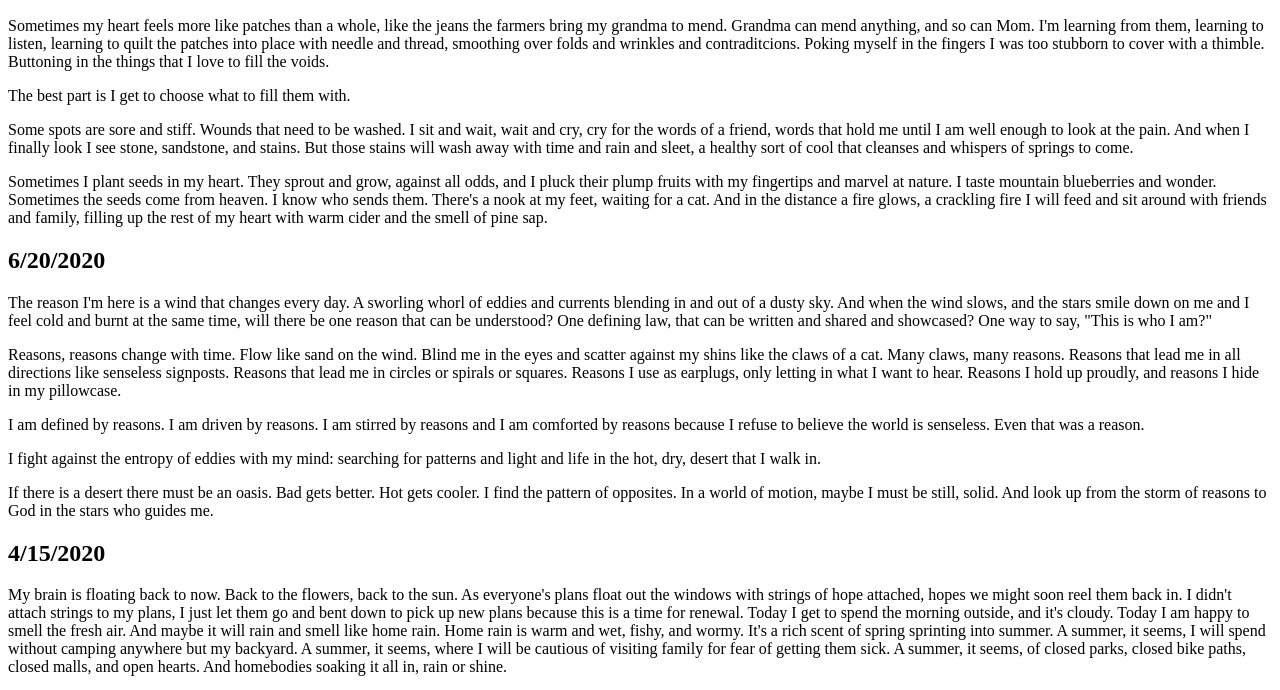
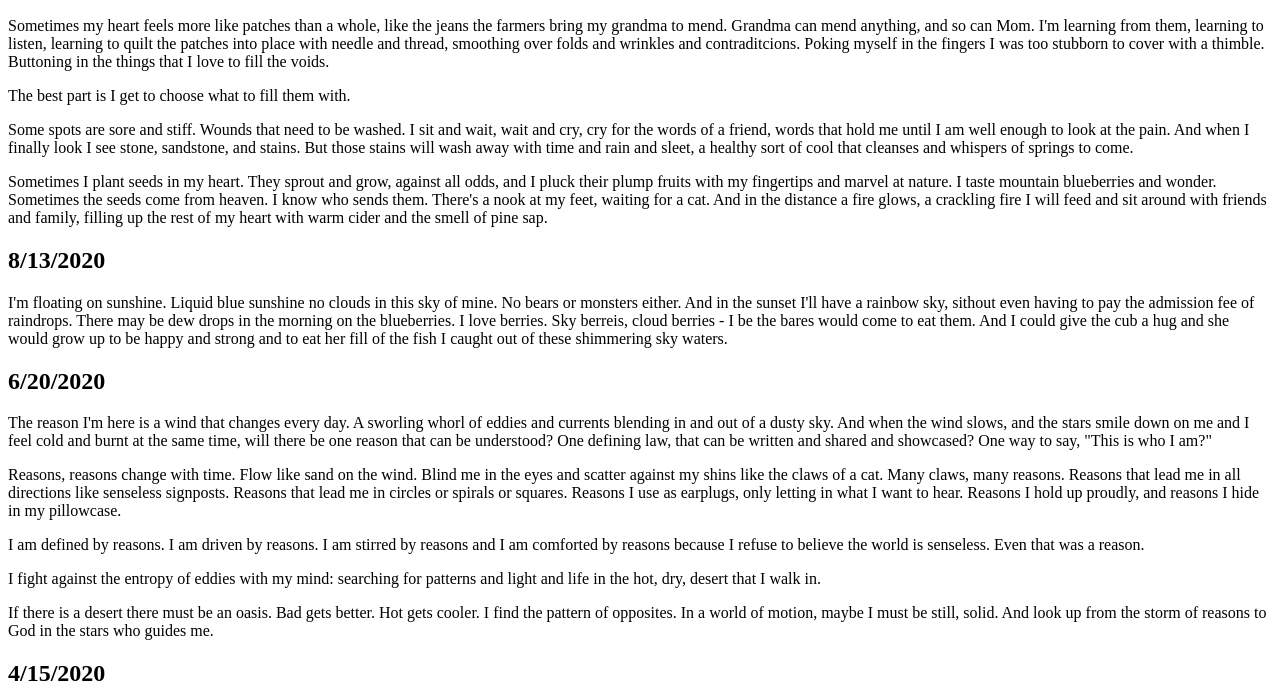
Before and after one commit to sunrisesolo/ablog, a plain HTML site: page index.html in a window 1280 px wide. Shown: the part 110-800 px from the top of the page. Drawn offline with Linux system fonts and the light colour scheme.

Commit message:
locket lake

```diff
--- a/index.html
+++ b/index.html
@@ -12,6 +12,9 @@
 <p>The best part is I get to choose what to fill them with.</p>
 <p>Some spots are sore and stiff.  Wounds that need to be washed.  I sit and wait, wait and cry, cry for the words of a friend, words that hold me until I am well enough to look at the pain. And when I finally look I see stone, sandstone, and stains.  But those stains will wash away with time and rain and sleet, a healthy sort of cool that cleanses and whispers of springs to come.</p>
 <p>Sometimes I plant seeds in my heart.  They sprout and grow, against all odds, and I pluck their plump fruits with my fingertips and marvel at nature.  I taste mountain blueberries and wonder.  Sometimes the seeds come from heaven.  I know who sends them.  There's a nook at my feet, waiting for a cat.  And in the distance a fire glows, a crackling fire I will feed and sit around with friends and family, filling up the rest of my heart with warm cider and the smell of pine sap.</p>
+
+<h2>8/13/2020</h2>
+<p>I'm floating on sunshine.  Liquid blue sunshine no clouds in this sky of mine.  No bears or monsters either.  And in the sunset I'll have a rainbow sky, sithout even having to pay the admission fee of raindrops.  There may be dew drops in the morning on the blueberries.  I love berries.  Sky berreis, cloud berries - I be the bares would come to eat them.  And I could give the cub a hug and she would grow up to be happy and strong and to eat her fill of the fish I caught out of these shimmering sky waters.</p>
 
 <h2>6/20/2020</h2>
 <p>The reason I'm here is a wind that changes every day.  A sworling whorl of eddies and currents blending in and out of a dusty sky.  And when the wind slows, and the stars smile down on me and I feel cold and burnt at the same time, will there be one reason that can be understood?  One defining law, that can be written and shared and showcased?  One way to say, "This is who I am?"</p>
```
